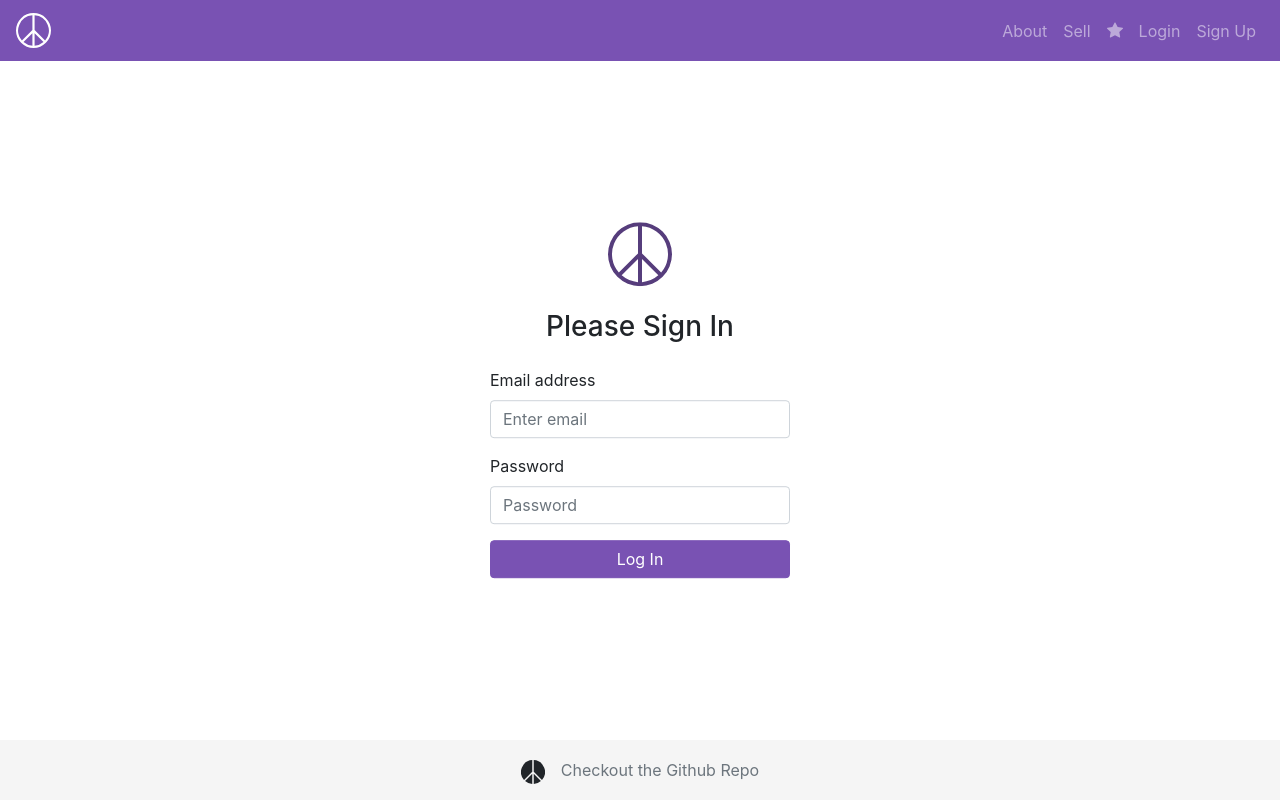
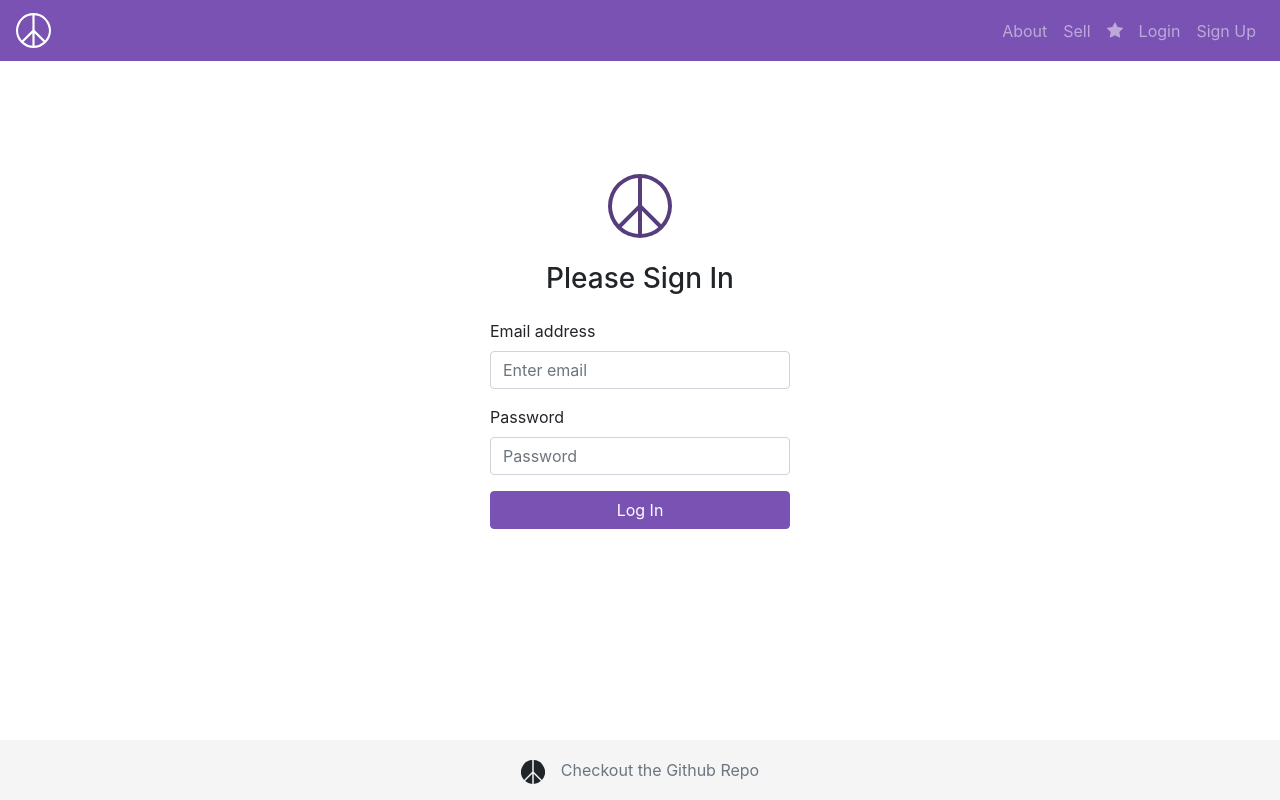
Before and after one commit to andrewhwanpark/craigslist-redux, a React (Create React App) app in the folder client/: page /login in a window 1280 px wide. Built offline with nearby package versions, Linux system fonts and the light colour scheme; no server answers.

Commit message:
Fix overflowing signup page

```diff
--- a/client/src/components/auth/Login.jsx
+++ b/client/src/components/auth/Login.jsx
@@ -32,6 +32,7 @@ const Login = () => {
   };
 
   return (
+    <div className="form-wrapper">
       <Form className="centered-form" onSubmit={submit}>
         <svg
           width="4em"
@@ -81,6 +82,7 @@ const Login = () => {
           Log In
         </Button>
       </Form>
+    </div>
   );
 };
 
--- a/client/src/components/auth/Signup.jsx
+++ b/client/src/components/auth/Signup.jsx
@@ -42,6 +42,7 @@ const Signup = () => {
   };
 
   return (
+    <div className="form-wrapper">
       <Form className="centered-form" onSubmit={submit}>
         <svg
           width="2em"
@@ -118,6 +119,7 @@ const Signup = () => {
           Create Account
         </Button>
       </Form>
+    </div>
   );
 };
 
--- a/client/src/index.css
+++ b/client/src/index.css
@@ -44,18 +44,18 @@ main > .container {
   overflow-y: auto;
 }
 
-/* Bootstrap login styling */
+/* Login and Signup Styles */
+.form-wrapper {
+  display: table;
+  padding: 15px;
+  max-width: 330px;
+  width: 100%;
+  margin: auto;
+}
+
 .centered-form {
-  width: 100%;
-  max-width: 330px;
-  padding: 15px;
-  margin: 0 auto;
-  /* Center on page */
-  position: absolute;
-  left: 50%;
-  top: 50%;
-  -webkit-transform: translate(-50%, -50%);
-  transform: translate(-50%, -50%);
+  display: table-cell;
+  vertical-align: middle; /*Vertically centered*/
 }
 
 /* Images */
```
Lines whose indentation alone changed are shown as unchanged.
